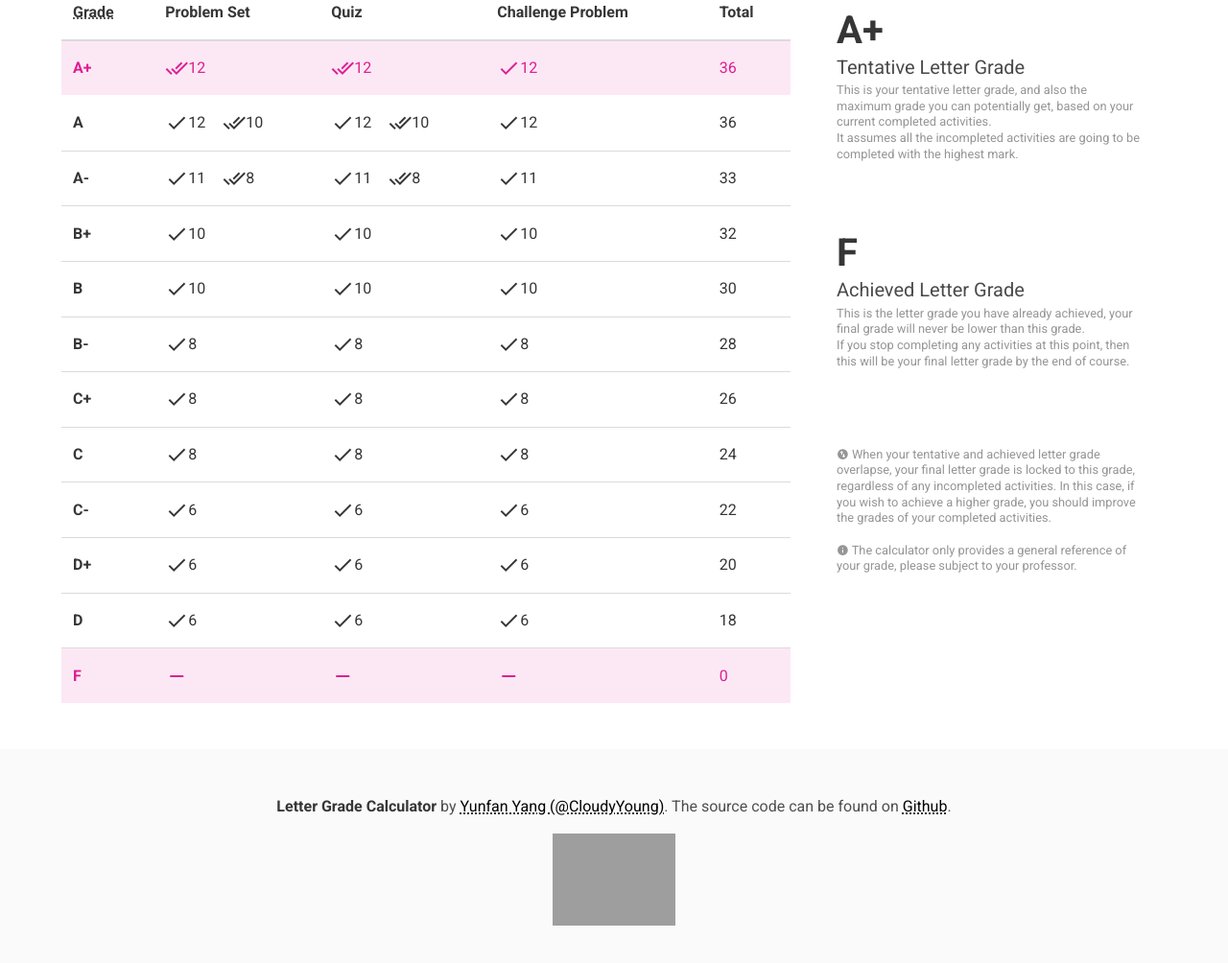
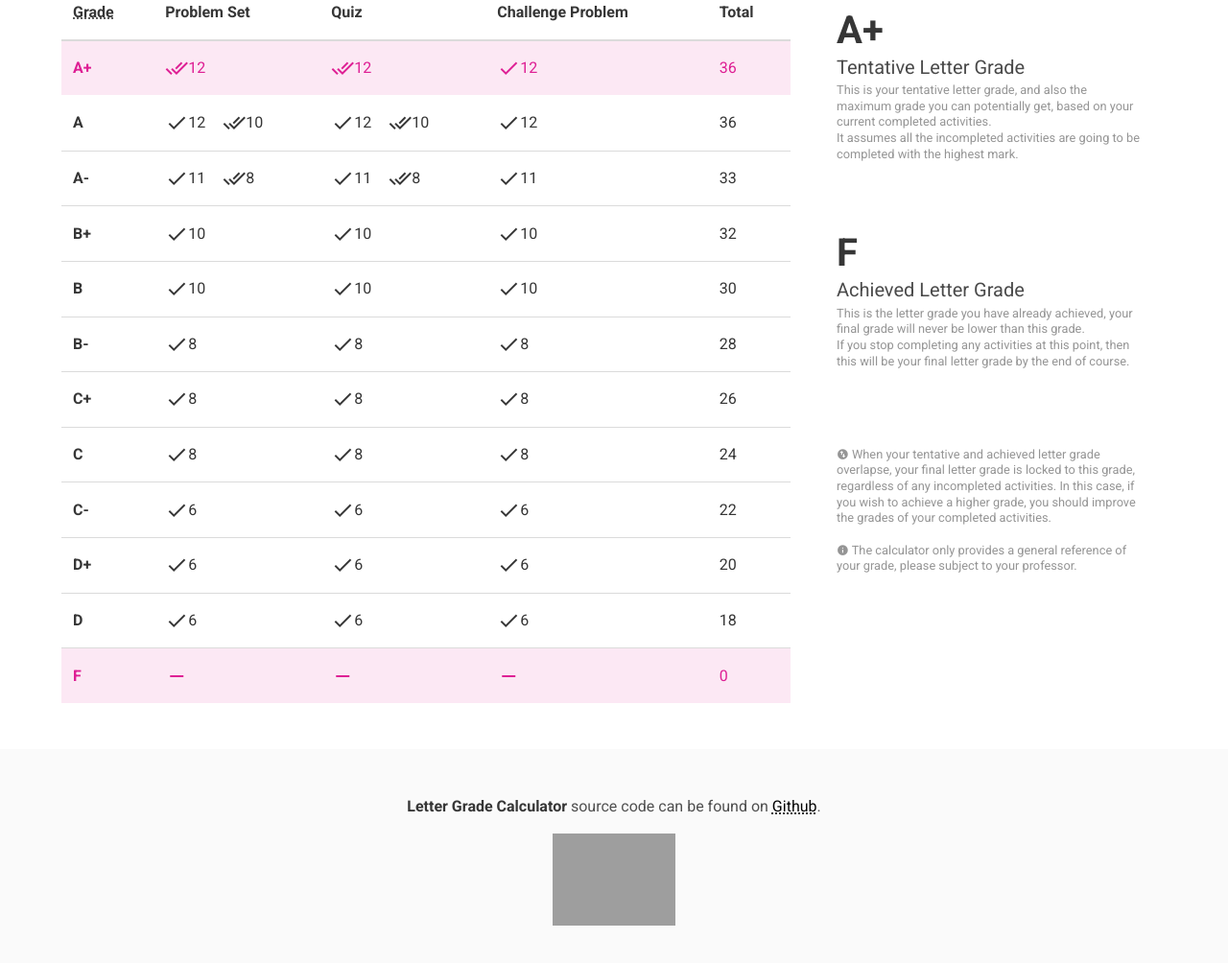
Before and after one commit to cloudyyoung/phil-letter-grade-calculator, a plain HTML site: page index.html in a window 1280 px wide. Shown: the part 1289-2293 px from the top of the page at 96% size. Drawn offline with nearby package versions, Linux system fonts and the light colour scheme; grey boxes are pictures that could not be loaded.

Commit message:
Update index.html

```diff
--- a/index.html
+++ b/index.html
@@ -41,8 +41,7 @@
     <footer class="footer">
         <div class="content has-text-centered">
             <p>
-                <strong>Letter Grade Calculator</strong> by <a href="https://github.com/CloudyYoung">Yunfan Yang (@CloudyYoung)</a>.
-                The source code can be found on <a href="https://github.com/CloudyYoung/phil-letter-grade-calculator">Github</a>.
+                <strong>Letter Grade Calculator</strong> source code can be found on <a href="https://github.com/CloudyYoung/phil-letter-grade-calculator">Github</a>.
             </p>
             <p>
                 <a href="https://bulma.io">
```
